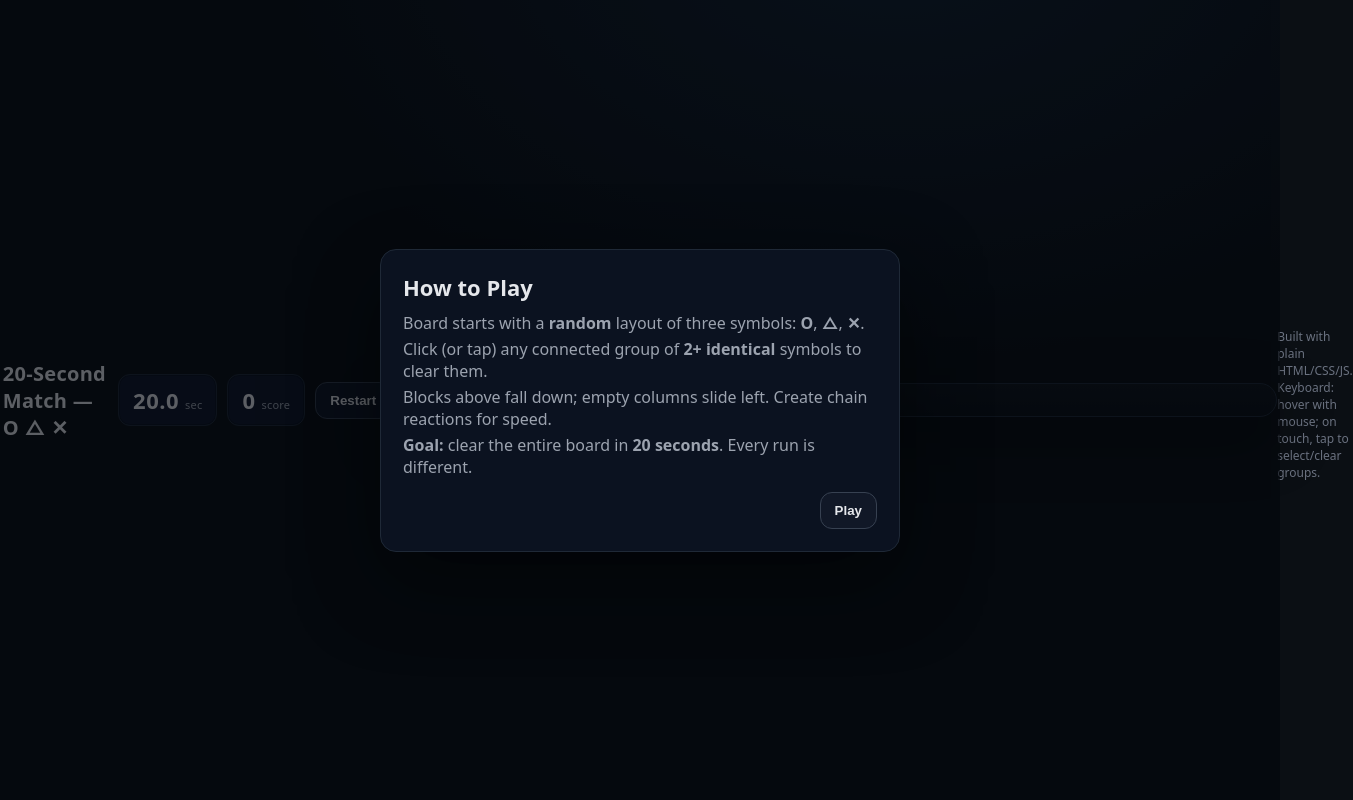
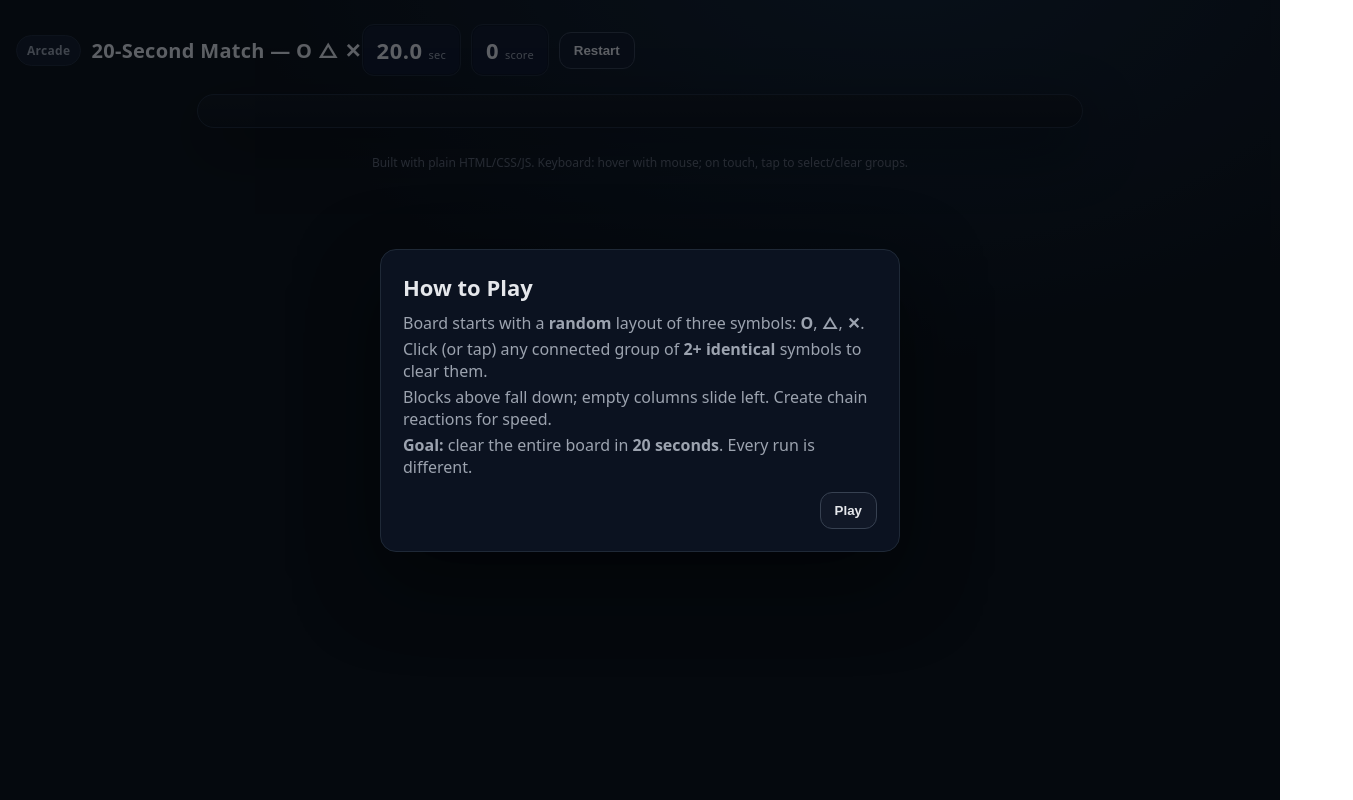
Before and after one commit to ItsmeBlackOps/vengelico, a plain HTML site: page index.html in a window 1280 px wide. Shown: the whole page, 1353 px wide, since content can reach past the window. Drawn offline with Linux system fonts and the light colour scheme.

Commit message:
Update index.html

```diff
--- a/index.html
+++ b/index.html
@@ -26,9 +26,14 @@
       margin:0; font-family: ui-sans-serif, system-ui, -apple-system, Segoe UI, Roboto, Ubuntu, Cantarell, Noto Sans, Helvetica, Arial, "Apple Color Emoji", "Segoe UI Emoji";
       background: radial-gradient(1200px 800px at 70% -10%, #122233 0%, var(--bg) 55%);
       color:#e5e7eb;
-      min-height:100vh; display:flex; justify-content: center; align-items:center;
+      min-height: 100vh;
+      display: flex;
+      flex-direction: column; /* vertical layout */
+      align-items: center;    /* center items horizontally */
+      padding: 24px 16px;
+      gap: 18px;
     }
-    header{ width: min(1600px, 95vw); display:flex; align-items:center; justify-content:space-between; gap:12px; }
+    header{ width: 100%; display:flex; align-items:center; justify-content:centre;}
     .title{ display:flex; align-items:center; gap:10px; font-weight:700; letter-spacing:.3px; }
     .pill{ background:#111827; border:1px solid #1f2937; padding:6px 10px; border-radius:999px; font-size:12px; color:#9ca3af; }
 
@@ -42,9 +47,9 @@
     /* Board */
     .wrap {
       display: flex;
-      justify-content: center;
-      align-items: center;
-      flex: 1;
+      justify-content: center; /* center board horizontally */
+      width: 100%;
+
     }
     #board{
       position:relative;
```
